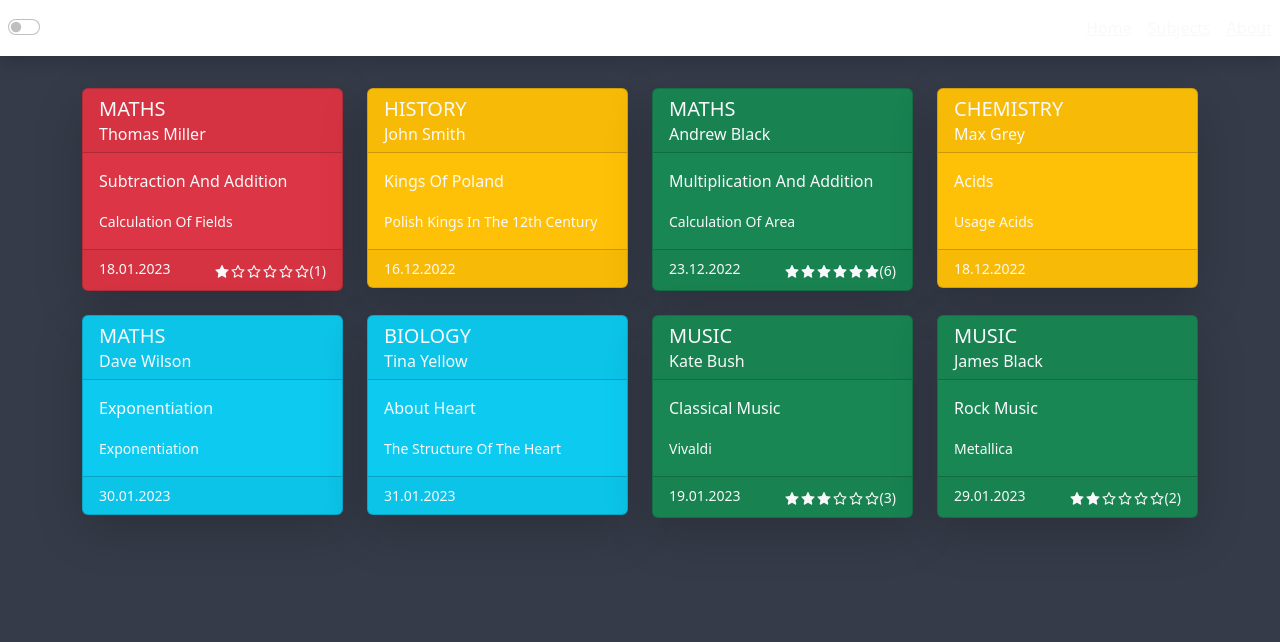
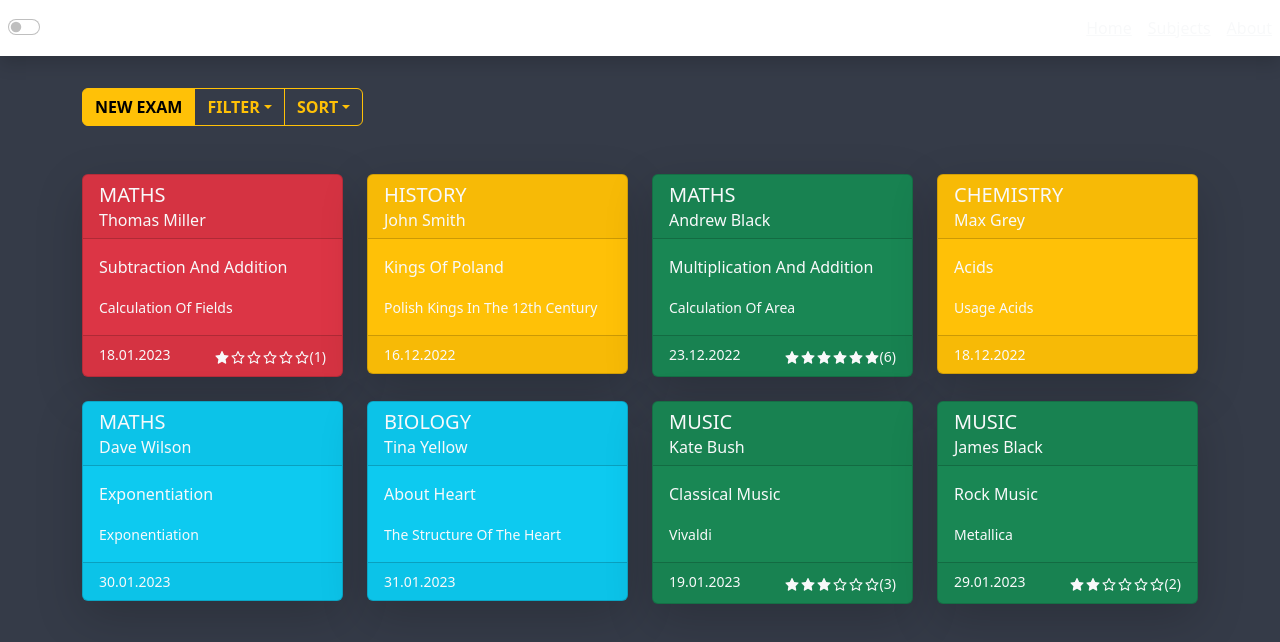
Before and after one commit to olimpiaspyra/exams, a React (Create React App) app: page / in a window 1280 px wide. Shown: the top 642 px of the page. Built offline with nearby package versions, Linux system fonts and the light colour scheme.

Commit message:
Add menu buttons for home page

```diff
--- a/src/components/layout/ExamCard/ExamCard.jsx
+++ b/src/components/layout/ExamCard/ExamCard.jsx
@@ -18,9 +18,7 @@ const ExamCard = ({exam}) => {
           bg={getBackgroundCard(grade, date)}
         >
           <Card.Header>
-            <Card.Title className='font-weight-bold text-uppercase'>
-              {subject}
-            </Card.Title>
+            <Card.Title className='text-uppercase'>{subject}</Card.Title>
             <Card.Subtitle className='text-capitalize'>{teacher}</Card.Subtitle>
           </Card.Header>
           <Card.Body>
--- /dev/null
+++ b/src/components/layout/Menu/Menu.jsx
@@ -0,0 +1,33 @@
+import React from 'react';
+import {ButtonGroup, Button, DropdownButton, Dropdown} from 'react-bootstrap';
+
+const Menu = () => {
+  return (
+    <ButtonGroup className='mb-5'>
+      <Button variant='warning text-monospace fw-bold text-uppercase'>New exam</Button>
+      <DropdownButton
+        as={ButtonGroup}
+        title='Filter'
+        id='bg-vertical-dropdown-2'
+        variant='outline-warning text-monospace fw-bold text-uppercase'
+      >
+        <Dropdown.Item eventKey='all'>All</Dropdown.Item>
+        <Dropdown.Item eventKey='future'>Future</Dropdown.Item>
+        <Dropdown.Item eventKey='unrated'>Unrated</Dropdown.Item>
+        <Dropdown.Item eventKey='failed'>Failed</Dropdown.Item>
+        <Dropdown.Item eventKey='passed'>Passed</Dropdown.Item>
+      </DropdownButton>
+      <DropdownButton
+        as={ButtonGroup}
+        title='Sort'
+        id='bg-vertical-dropdown-2'
+        variant='outline-warning text-monospace fw-bold text-uppercase'
+      >
+        <Dropdown.Item eventKey='date'>Date</Dropdown.Item>
+        <Dropdown.Item eventKey='subject'>Subject</Dropdown.Item>
+      </DropdownButton>
+    </ButtonGroup>
+  );
+};
+
+export default Menu;
--- a/src/components/pages/Home/Home.jsx
+++ b/src/components/pages/Home/Home.jsx
@@ -4,11 +4,13 @@ import PropTypes from 'prop-types';
 
 import MainLayout from '../../layout/MainLayout/MainLayoutContainer';
 import ExamCard from '../../layout/ExamCard/ExamCard';
+import Menu from '../../layout/Menu/Menu';
 
 const Home = ({exams}) => {
   return (
     <MainLayout>
       <Container>
+        <Menu />
         <Row>
           {exams.map(exam => (
             <ExamCard key={exam.id} exam={exam} />
```
